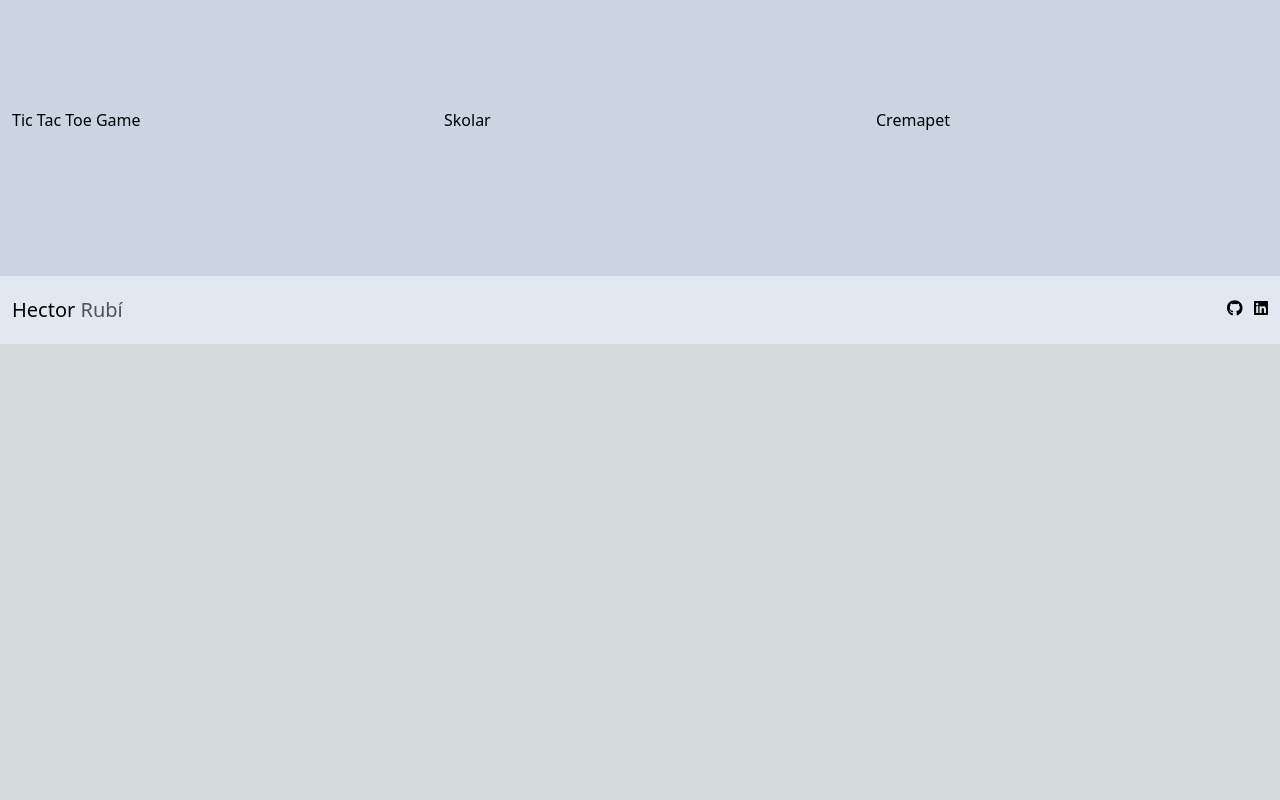
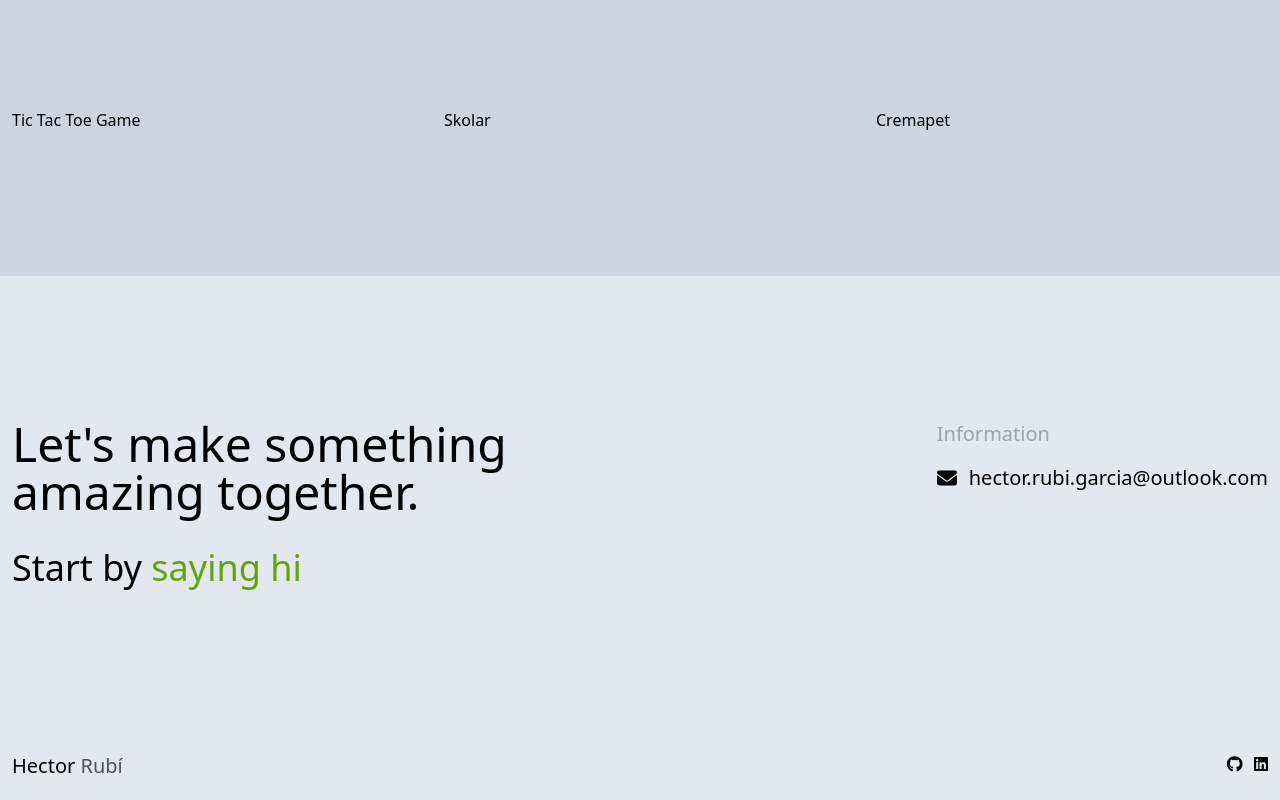
Before and after one commit to HectorRubi/hector-rubi, a Next.js app: page /projects in a window 1280 px wide. Shown: the part 552-1352 px from the top of the page. Before the commit the page ends 896 px from the top, so only its background shows below. Built offline with nearby package versions, Linux system fonts and the light colour scheme.

Commit message:
Add information section to projects page, so move it to shared components folder

```diff
--- a/src/app/page.tsx
+++ b/src/app/page.tsx
@@ -3,7 +3,7 @@ import { Hero } from '@/components/Home/Hero'
 import { Description } from '@/components/Home/Description'
 import { LatestWorks } from '@/components/Home/LatestWorks'
 import { Certifications } from '@/components/Home/Certifications'
-import { Information } from '@/components/Home/Information'
+import { Information } from '@/components/Shared/Information'
 import { Footer } from '@/components/Shared/Footer'
 import { TechStack } from '@/components/Home/TechStack'
 
--- a/src/app/projects/page.tsx
+++ b/src/app/projects/page.tsx
@@ -1,5 +1,6 @@
 import { Navbar } from '@/components/Shared/Navbar'
 import { Footer } from '@/components/Shared/Footer'
+import { Information } from '@/components/Shared/Information'
 import { Hero } from '@/components/Projects/Hero'
 import { ProjectsList } from '@/components/Projects/ProjectsList'
 
@@ -10,6 +11,7 @@ export default function Projects() {
       <main>
         <Hero />
         <ProjectsList />
+        <Information />
         <Footer />
       </main>
     </>
```
Also changed, not shown: src/components/Shared/Information/index.tsx (renamed from src/components/Home/Information/index.tsx).
